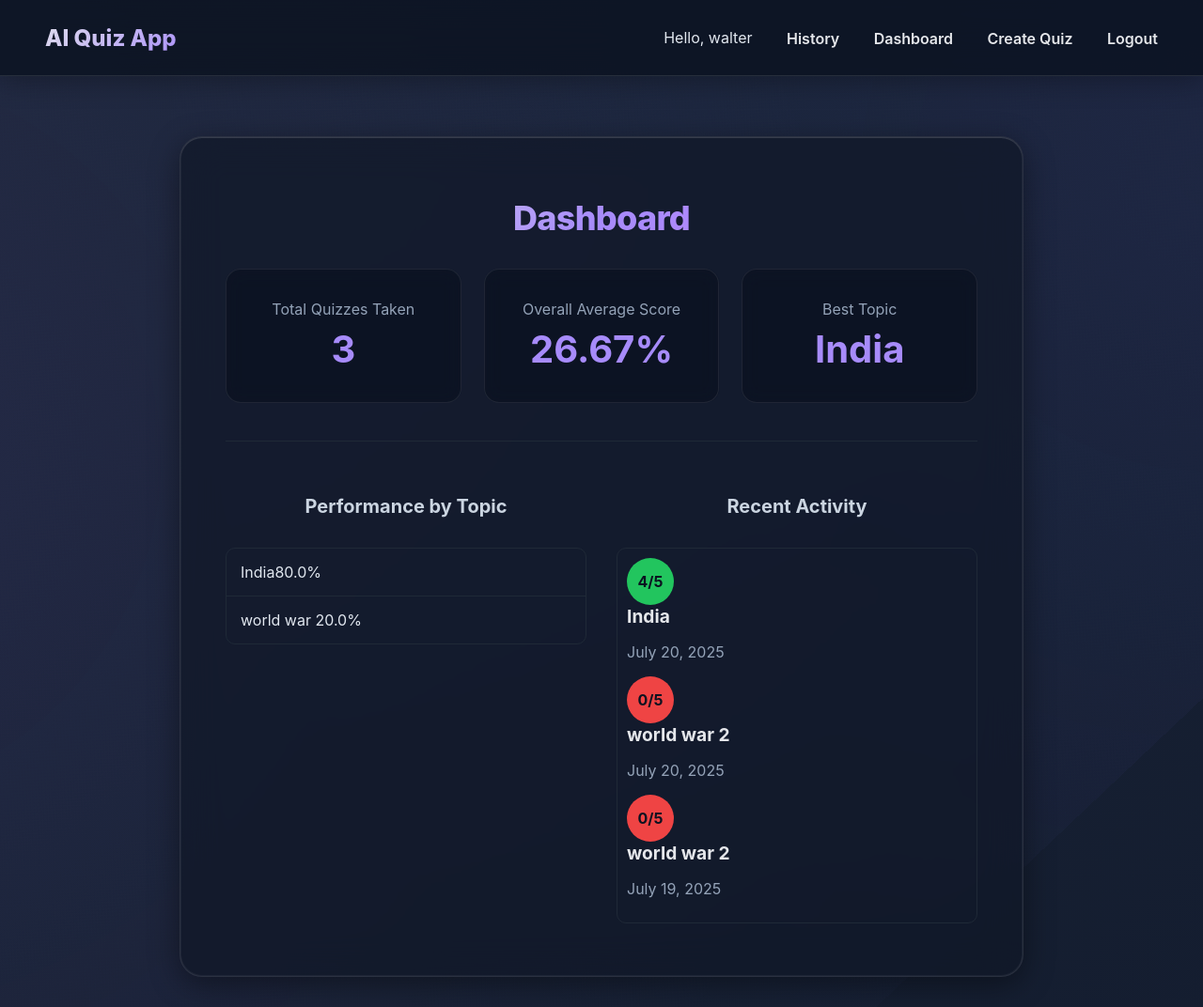
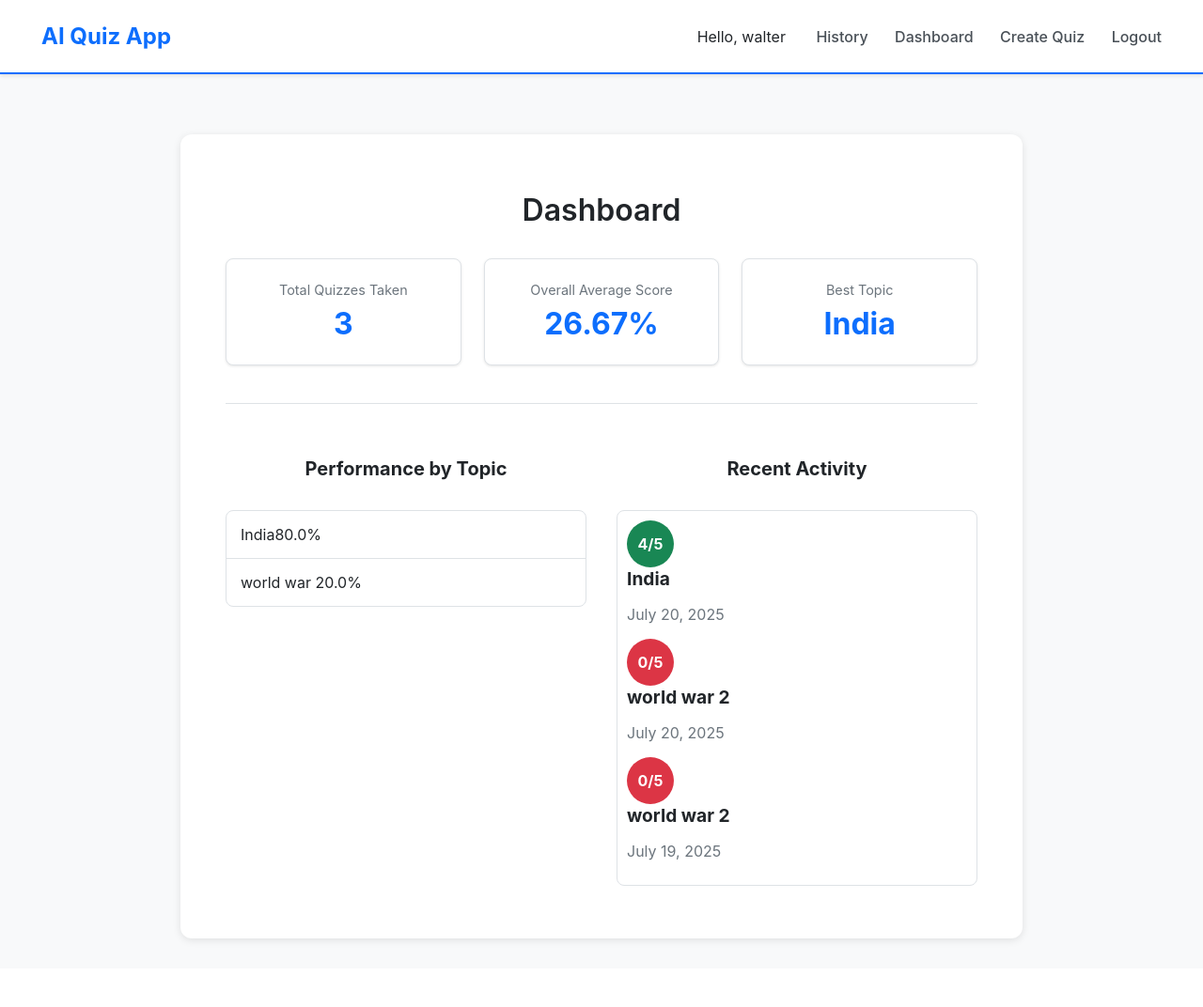
Before and after one commit to Nishanth-Nix/Ai-powered-dynamic-quizz-generator, a Flask app: page /dashboard in a window 1280 px wide. Shown: the whole page at 94% size. After the commit the page ends 1004 px from the top, so only its background shows below. Run offline with Flask 3, Linux system fonts and the light colour scheme; a user stored in the database is signed in.

Commit message:
ui update

```diff
--- a/static/styles.css
+++ b/static/styles.css
@@ -1,42 +1,10 @@
-/* Premium Animated Background */
+/* Clean & Simple Light Theme */
 body {
     font-family: -apple-system, BlinkMacSystemFont, "Segoe UI", Roboto, Helvetica, Arial, sans-serif;
-    background: linear-gradient(135deg, #0f172a 0%, #1e293b 50%, #0f172a 100%);
-    background-size: 400% 400%;
-    animation: gradientShift 15s ease infinite;
-    color: #e2e8f0; /* slate-200 */
+    background-color: #f8f9fa;
+    color: #212529;
     margin: 0;
     padding: 0;
-    position: relative;
-    overflow-x: hidden;
-}
-
-/* Animated background gradient */
-@keyframes gradientShift {
-    0% { background-position: 0% 50%; }
-    50% { background-position: 100% 50%; }
-    100% { background-position: 0% 50%; }
-}
-
-/* Floating particles effect */
-body::before {
-    content: '';
-    position: fixed;
-    top: -50%;
-    left: -50%;
-    width: 200%;
-    height: 200%;
-    background:
-        radial-gradient(circle at 25% 25%, rgba(99, 102, 241, 0.08) 0%, transparent 50%),
-        radial-gradient(circle at 75% 75%, rgba(139, 92, 246, 0.08) 0%, transparent 50%);
-    animation: float 20s ease-in-out infinite;
-    pointer-events: none;
-    z-index: 0;
-}
-
-@keyframes float {
-    0%, 100% { transform: translate(0, 0) rotate(0deg); }
-    50% { transform: translate(-5%, -5%) rotate(180deg); }
 }
 
 
@@ -49,53 +17,28 @@ main {
     align-items: center;
     justify-content: flex-start;
     min-height: calc(100vh - 100px);
-    position: relative;
-    z-index: 1;
 }
 
-
-/* Premium Glass Card Effect */
 .container {
     max-width: 800px;
     width: 100%;
-    background: rgba(17, 24, 39, 0.7);
-    backdrop-filter: blur(20px);
-    -webkit-backdrop-filter: blur(20px);
-    border: 1px solid rgba(255, 255, 255, 0.1);
+    background: #ffffff;
     padding: 2.5rem 3rem;
-    border-radius: 24px;
-    box-shadow:
-        0 8px 32px rgba(0, 0, 0, 0.4),
-        0 0 0 1px rgba(255, 255, 255, 0.05) inset,
-        0 1px 0 rgba(255, 255, 255, 0.1) inset;
-    position: relative;
-    z-index: 1;
-    transition: transform 0.3s ease, box-shadow 0.3s ease;
-}
-
-.container:hover {
-    transform: translateY(-2px);
-    box-shadow:
-        0 12px 40px rgba(0, 0, 0, 0.5),
-        0 0 0 1px rgba(255, 255, 255, 0.1) inset,
-        0 1px 0 rgba(255, 255, 255, 0.15) inset;
+    border-radius: 12px;
+    box-shadow: 0 2px 8px rgba(0, 0, 0, 0.1);
 }
 
 h1 {
-    font-size: 2.25rem;
-    background: linear-gradient(135deg, #e5e7eb 0%, #a78bfa 50%, #c084fc 100%);
-    -webkit-background-clip: text;
-    -webkit-text-fill-color: transparent;
-    background-clip: text;
+    font-size: 2rem;
+    color: #212529;
     text-align: center;
     margin-bottom: 0.5rem;
-    font-weight: 800;
-    letter-spacing: -0.02em;
+    font-weight: 600;
 }
 
 .container > p {
     text-align: center;
-    color: #94a3b8; /* slate-400 */
+    color: #6c757d;
     margin-bottom: 2rem;
 }
 
@@ -223,62 +114,45 @@ form button:active {
 .options label {
     font-weight: normal;
     margin-left: 0.5rem;
-    color: #e5e7eb;
+    color: #495057;
     cursor: pointer;
 }
 
 .error {
-    color: #fecaca; /* red-200 */
+    color: #842029;
     font-weight: bold;
-    background-color: rgba(239, 68, 68, 0.12);
+    background-color: #f8d7da;
     padding: 1rem;
-    border-radius: 8px;
+    border-radius: 6px;
     margin-top: 1.5rem;
+    border: 1px solid #f5c6cb;
 }
 
 .results-container {
     text-align: center;
 }
 .score {
-    font-size: 4rem;
-    font-weight: 900;
+    font-size: 3.5rem;
+    font-weight: bold;
     margin: 0.5em 0;
-    background: linear-gradient(135deg, #a78bfa 0%, #c084fc 50%, #f472b6 100%);
-    -webkit-background-clip: text;
-    -webkit-text-fill-color: transparent;
-    background-clip: text;
-    text-shadow: 0 0 30px rgba(167, 139, 250, 0.3);
-    animation: pulse 2s ease-in-out infinite;
-}
-
-@keyframes pulse {
-    0%, 100% { transform: scale(1); }
-    50% { transform: scale(1.05); }
+    color: #0d6efd;
 }
 .results-divider {
     border: none;
-    border-top: 1px solid #1f2937;
+    border-top: 1px solid #dee2e6;
     margin: 2.5rem 0;
 }
 .container h2 {
     text-align: center;
     margin-bottom: 2rem;
-    color: #cbd5e1;
+    color: #212529;
 }
 .result-item {
-    background: rgba(11, 18, 32, 0.5);
-    backdrop-filter: blur(10px);
-    border: 1px solid rgba(255, 255, 255, 0.08);
-    border-radius: 16px;
-    padding: 1.75rem;
+    background-color: #f8f9fa;
+    border: 1px solid #dee2e6;
+    border-radius: 8px;
+    padding: 1.5rem;
     margin-bottom: 1.5rem;
-    transition: all 0.3s ease;
-}
-
-.result-item:hover {
-    border-color: rgba(167, 139, 250, 0.3);
-    box-shadow: 0 8px 30px rgba(0, 0, 0, 0.3);
-    transform: translateY(-2px);
 }
 .result-question {
     font-size: 1.1rem;
@@ -337,49 +211,50 @@ form button:active {
     text-align: right;
 }
 .explain-btn {
-    background-color: #475569; /* slate-600 */
-    color: #e2e8f0;
+    background-color: #6c757d;
+    color: white;
     border: none;
     padding: 0.5rem 1rem;
     font-size: 0.85rem;
-    font-weight: bold;
+    font-weight: 600;
     border-radius: 5px;
     cursor: pointer;
     transition: background-color 0.2s;
 }
 .explain-btn:hover {
-    background-color: #334155; /* slate-700 */
+    background-color: #5c636a;
 }
 .explanation-content {
     margin-top: 1rem;
     padding: 1rem;
-    background-color: #0b1220;
+    background-color: #f8f9fa;
     border-radius: 8px;
-    color: #cbd5e1;
+    color: #495057;
     text-align: left;
     white-space: pre-wrap;
     font-size: 0.95rem;
-    border: 1px solid #1f2937;
+    border: 1px solid #dee2e6;
 }
 
 .collection {
-    border: 1px solid #1f2937;
-    border-radius: 10px;
+    border: 1px solid #dee2e6;
+    border-radius: 8px;
     padding-left: 0;
     list-style-type: none;
+    background-color: white;
 }
 .collection li.collection-item {
     display: flex;
     align-items: center;
     padding: 15px;
-    border-bottom: 1px solid #1f2937;
+    border-bottom: 1px solid #dee2e6;
     transition: background-color 0.2s;
 }
 .collection li.collection-item:last-child {
     border-bottom: none;
 }
 .collection li.collection-item:hover {
-    background-color: #0b1220;
+    background-color: #f8f9fa;
 }
 .collection .history-link-area {
     display: flex;
@@ -419,7 +294,7 @@ form button:active {
     width: 50px;
     height: 50px;
     border-radius: 50%;
-    color: #0b1220;
+    color: white;
     font-weight: bold;
     display: flex;
     align-items: center;
@@ -427,19 +302,17 @@ form button:active {
     font-size: 1rem;
     margin-right: 20px;
     font-style: normal;
-
-
 }
 .collection .collection-item .title {
     font-size: 1.2rem;
-    color: #e5e7eb;
+    color: #212529;
 }
 .collection .collection-item .grey-text {
-    color: #94a3b8;
+    color: #6c757d;
 }
-.circle.green { background-color: #22c55e; }
-.circle.orange { background-color: #f59e0b; }
-.circle.red { background-color: #ef4444; }
+.circle.green { background-color: #198754; }
+.circle.orange { background-color: #ffc107; }
+.circle.red { background-color: #dc3545; }
 
 /* --- Dashboard Styles --- */
 .dashboard-grid {
@@ -449,47 +322,22 @@ form button:active {
     margin-top: 2rem;
 }
 .stat-card {
-    background: rgba(11, 18, 32, 0.6);
-    backdrop-filter: blur(10px);
-    border: 1px solid rgba(255, 255, 255, 0.08);
-    border-radius: 16px;
-    padding: 2rem;
+    background-color: #ffffff;
+    border: 1px solid #dee2e6;
+    border-radius: 8px;
+    padding: 1.5rem;
     text-align: center;
-    transition: all 0.3s ease;
-    position: relative;
-    overflow: hidden;
-}
-
-.stat-card::before {
-    content: '';
-    position: absolute;
-    top: -50%;
-    left: -50%;
-    width: 200%;
-    height: 200%;
-    background: radial-gradient(circle, rgba(167, 139, 250, 0.05) 0%, transparent 70%);
-    opacity: 0;
-    transition: opacity 0.3s ease;
-}
-
-.stat-card:hover {
-    border-color: rgba(167, 139, 250, 0.3);
-    transform: translateY(-5px);
-    box-shadow: 0 10px 40px rgba(0, 0, 0, 0.4);
-}
-
-.stat-card:hover::before {
-    opacity: 1;
+    box-shadow: 0 1px 3px rgba(0, 0, 0, 0.1);
 }
 .stat-card-title {
-    font-size: 1rem;
-    color: #94a3b8;
+    font-size: 0.9rem;
+    color: #6c757d;
     margin-bottom: 0.5rem;
 }
 .stat-card-value {
-    font-size: 2.5rem;
+    font-size: 2rem;
     font-weight: bold;
-    color: #a78bfa; /* violet-400 */
+    color: #0d6efd;
 }
 .dashboard-grid-cols2 {
     display: grid;
@@ -499,5 +347,5 @@ form button:active {
 }
 .dashboard-section h2 {
     font-size: 1.25rem;
-    color: #cbd5e1;
+    color: #212529;
 }
--- a/templates/base.html
+++ b/templates/base.html
@@ -7,40 +7,29 @@
     <link rel="stylesheet" href="{{ url_for('static', filename='styles.css') }}">
     <style>
         .navbar {
-            background: rgba(11, 18, 32, 0.8);
-            backdrop-filter: blur(20px);
-            -webkit-backdrop-filter: blur(20px);
+            background-color: #ffffff;
             padding: 1rem 2rem;
-            box-shadow: 0 4px 30px rgba(0,0,0,0.3);
+            box-shadow: 0 2px 4px rgba(0,0,0,0.1);
             margin-bottom: 2rem;
             display: flex;
             justify-content: space-between;
             align-items: center;
-            border-bottom: 1px solid rgba(255, 255, 255, 0.1);
-            position: sticky;
-            top: 0;
-            z-index: 100;
+            border-bottom: 2px solid #0d6efd;
         }
         .navbar a {
             text-decoration: none;
-            color: #e5e7eb;
-            font-weight: 600;
-            padding: 0.6rem 1rem;
-            border-radius: 8px;
-            transition: all 0.3s ease;
+            color: #495057;
+            font-weight: 500;
+            padding: 0.5rem 0.75rem;
+            transition: color 0.2s ease;
         }
         .navbar a:hover {
-            color: #a78bfa;
-            background: rgba(167, 139, 250, 0.1);
-            transform: translateY(-1px);
+            color: #0d6efd;
         }
         .navbar .brand {
             font-size: 1.5rem;
-            background: linear-gradient(135deg, #e5e7eb 0%, #a78bfa 100%);
-            -webkit-background-clip: text;
-            -webkit-text-fill-color: transparent;
-            background-clip: text;
-            font-weight: 800;
+            color: #0d6efd;
+            font-weight: 700;
         }
         .flashes {
             list-style: none;
@@ -48,22 +37,19 @@
             margin: 0 0 1rem 0;
         }
         .flashes li {
-            padding: 1rem 1.25rem;
-            border-radius: 12px;
+            padding: 1rem;
+            border-radius: 6px;
             margin-bottom: 1rem;
-            backdrop-filter: blur(10px);
         }
         .flashes .success {
-            background: rgba(16, 185, 129, 0.2);
-            color: #d1fae5;
-            border: 1px solid rgba(16, 185, 129, 0.3);
-            box-shadow: 0 4px 15px rgba(16, 185, 129, 0.1);
+            background-color: #d1e7dd;
+            color: #0f5132;
+            border: 1px solid #badbcc;
         }
         .flashes .error {
-            background: rgba(239, 68, 68, 0.2);
-            color: #fecaca;
-            border: 1px solid rgba(239, 68, 68, 0.3);
-            box-shadow: 0 4px 15px rgba(239, 68, 68, 0.1);
+            background-color: #f8d7da;
+            color: #842029;
+            border: 1px solid #f5c2c7;
         }
     </style>
 </head>
```
Also changed, not shown: other parts of static/styles.css (+34 -86 lines).
